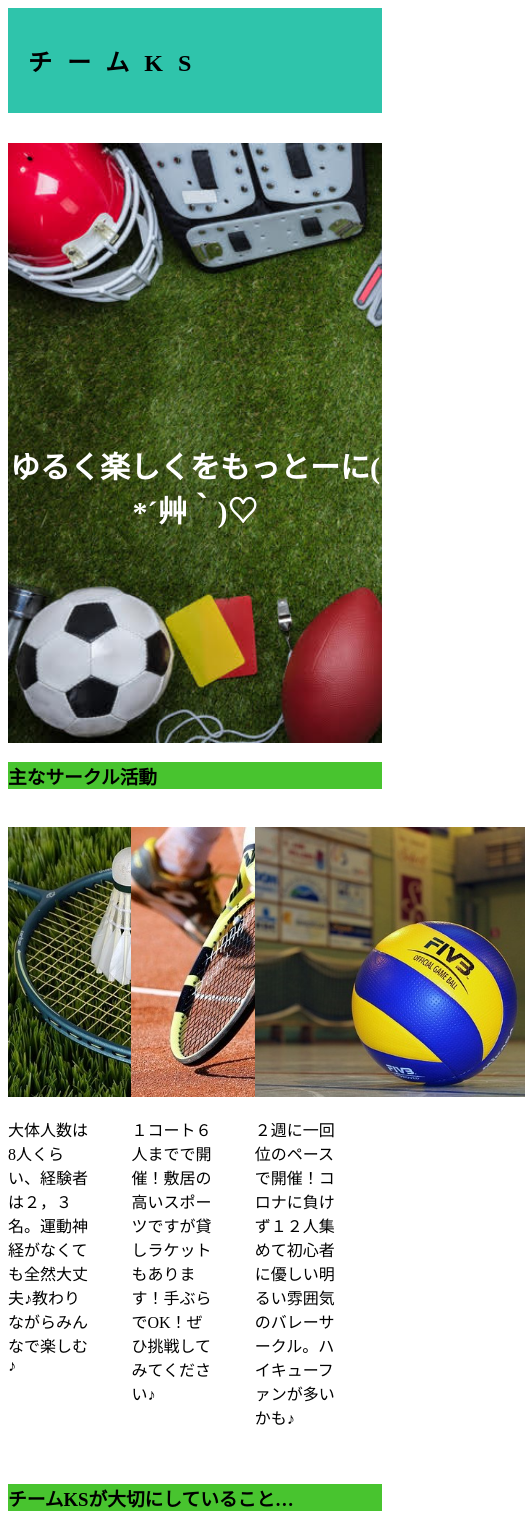
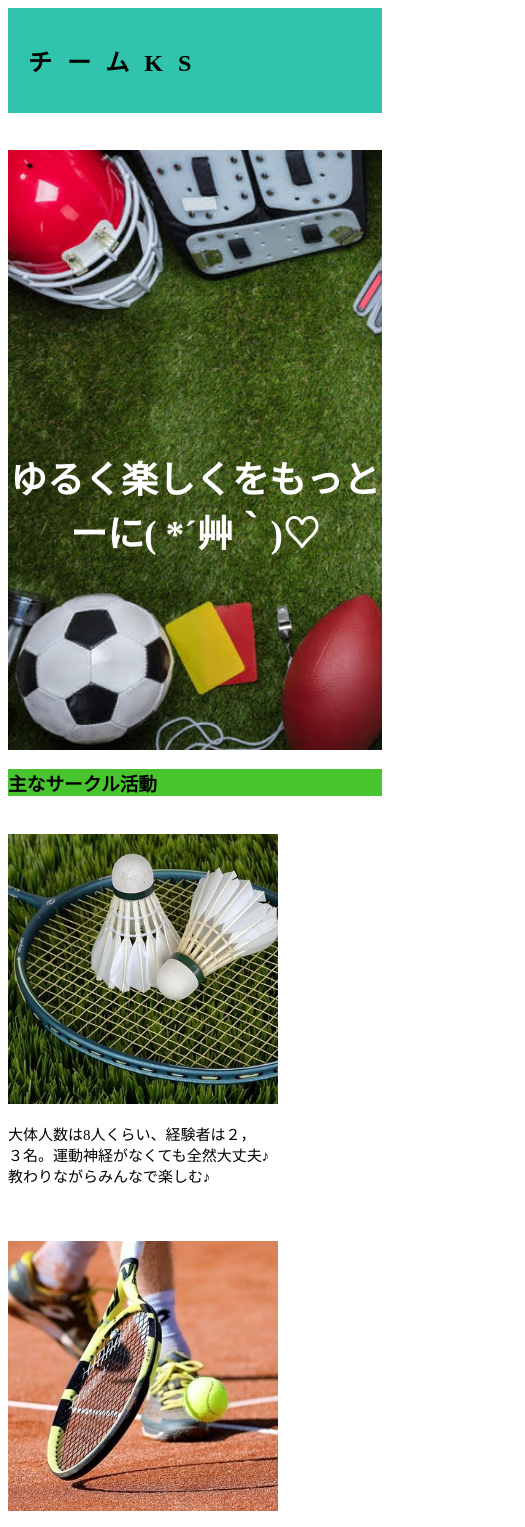
Before and after one commit to sota1231/-, a plain HTML site: page index.html in a window 390 px wide. Shown: the top 1527 px of the page, 525 px wide, since content can reach past the window. Drawn offline with Linux system fonts and the light colour scheme.

Commit message:
Update responsive.css

```diff
--- a/responsive.css
+++ b/responsive.css
@@ -1,22 +1,30 @@
-@media all and (max-width: 1000px) {
-
-   .top-wrapper h3{
-       font-size:45px;
-    }
-   .lessons{
-       width:50%;
+@media all and (max-width: 950px) {
+    .top-wrapper h3{
+        font-size:45px;
     }
 
+    .links {
 
-}
+        width:50%;
+        margin:0 auto;
+     }
 
-@media all and (max-width: 670px) {
-    .top-wrapper h3{
-        font-size:30px;
+    .links p{
+        font-size:15px;
     }
 
-    .lessons{
+    .hello p{
+        margin-top:450px ;
+        float:left;
+    }
+ }
+
+ @media screen and (max-width: 600px) {
+    .top-wrapper h3{
+        font-size:37px;
+    }
+
+    .links{
         width:100%;
     }
-
-}
+ }
```
